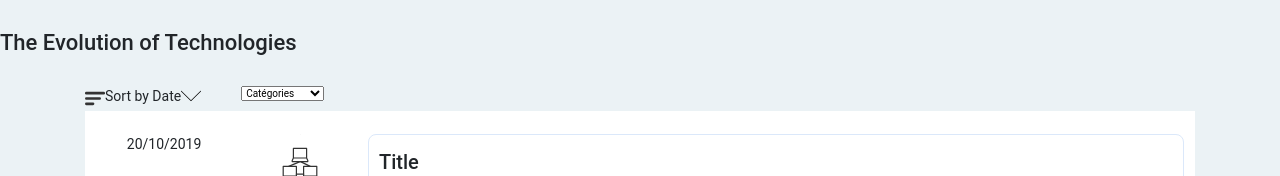
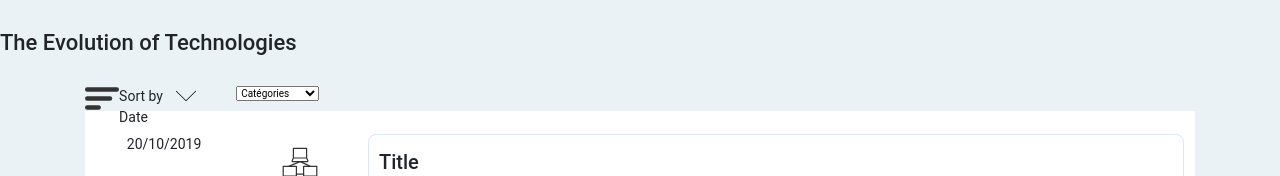
Before and after one commit to luctst/web-timeline, a React (Create React App) app: page / in a window 1280 px wide. Shown: the top 176 px of the page. Built offline with nearby package versions, Linux system fonts and the light colour scheme; no server answers.

Commit message:
Refacto svg with import

```diff
--- a/src/container/Filters.js
+++ b/src/container/Filters.js
@@ -1,34 +1,15 @@
 import React from "react";
+import SortByDate from "../assets/img/sort-by-date.svg";
+import Arrow from "../assets/img/arrow.svg";
 
 const Filters = () => {
   return (
     <React.Fragment>
       <div className="header--infobar">
         <div className="header--infobar--date">
-          <svg class="is__svg" viewBox="0 0 15 11" version="1.1" xmlns="http://www.w3.org/2000/svg" xlink="http://www.w3.org/1999/xlink" width="20px">
-            <g id="Page-1" stroke="none" stroke-width="1" fill="none" fill-rule="evenodd" stroke-linecap="round">
-              <g id="Desktop-HD-Copy" transform="translate(-75.000000, -207.000000)" stroke="#333333" stroke-width="2">
-                <g id="nav" transform="translate(40.000000, 167.000000)">
-                  <g id="Sort" transform="translate(36.000000, 32.000000)">
-                    <g id="icn-sort" transform="translate(0.000000, 9.000000)">
-                      <path d="M0,0.5 L13,0.5" id="Line-2"></path>
-                      <path d="M0,4.5 L10,4.5" id="Line-2-Copy"></path>
-                      <path d="M0,8.5 L5,8.5" id="Line-2-Copy-2"></path>
-                    </g>
-                  </g>
-                </g>
-              </g>
-            </g>
-          </svg>
+          <img src={SortByDate} alt="icon"></img>
           <p class="is__sort__date">Sort by <span>Date</span></p>
-          <svg class="is__svg chronologique" xmlns="http://www.w3.org/2000/svg" xlink="http://www.w3.org/1999/xlink" version="1.1" x="0px" y="0px"
-            viewBox="0 0 512 640" enable-background="new 0 0 512 512" space="preserve" width="20px">
-            <path d="M262.446,386.006L509.337,138.99c3.548-3.562,3.548-9.344,0-12.906c-3.453-3.453-9.438-3.453-12.859,0  L255.993,366.662L15.555,126.083c-1.719-1.703-4.031-2.672-6.453-2.672s-4.734,0.969-6.453,2.672  c-3.532,3.562-3.532,9.344,0.016,12.906l246.875,247C253.024,389.443,258.993,389.459,262.446,386.006z" />
-            <text
-              x="0" y="527" fill="#fff" font-size="5px" font-weight="bold" font-family="'Helvetica Neue', Helvetica, Arial-Unicode, Arial, Sans-serif">Created
-                    by Gamma Designs</text><text x="0" y="532" fill="#fff" font-size="5px" font-weight="bold" font-family="'Helvetica Neue', Helvetica, Arial-Unicode, Arial, Sans-serif">from
-            the Noun Project</text>
-          </svg>
+          <img src={Arrow} width="20px" alt="icon"></img>
         </div>
         <div className="header--infobar--categories">
           <select className="is__select__is__subTitle">
```
